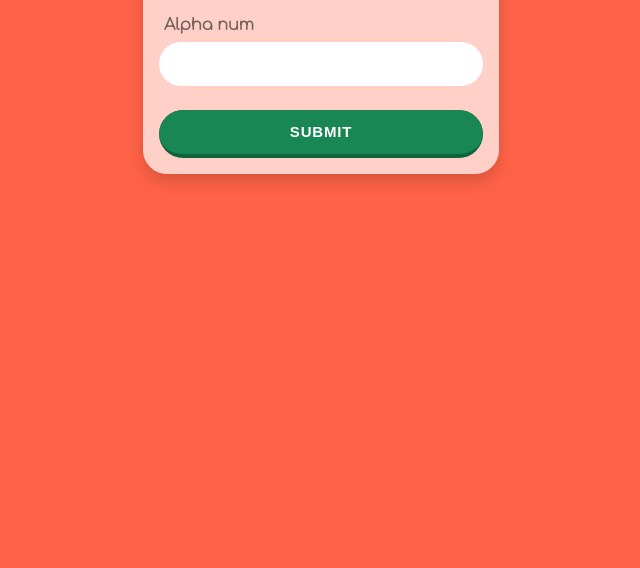
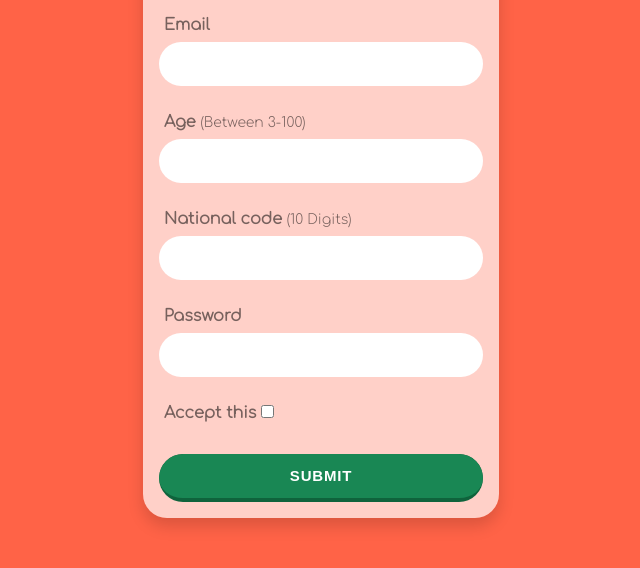
Before and after one commit to upjs/facile-validator, a website built with Vite: page playground/index.html in a window 1280 px wide. Shown: the part 114-682 px from the top of the page, without its empty margins (319-959 px from the left). Built offline with nearby package versions, Linux system fonts and the light colour scheme.

Commit message:
chore: add online demo

```diff
--- a/package.json
+++ b/package.json
@@ -31,6 +31,7 @@
   ],
   "scripts": {
     "dev": "vite --config ./playground/vite.config.ts",
+    "deploy": "vite --config ./playground/vite.config.ts build",
     "build": "tsc && vite build",
     "preview": "vite preview",
     "lint": "eslint --ext .ts,vue --ignore-path .gitignore .",
--- a/playground/index.html
+++ b/playground/index.html
@@ -17,41 +17,31 @@
 
             <div class="card-body">
               <div class="mb-4">
-                <label>Alpha num</label>
-                <input class="form-control" type="text" data-rules="num-dash" />
+                <label>Email</label>
+                <input class="form-control" type="text" data-rules="required-if:password" />
               </div>
 
-              <!-- <div class="mb-4">
-                <label>Email</label>
-                <input class="form-control" type="text" data-rules="required-if:password" />
-              </div> -->
-
-              <!-- <div class="mb-4">
+              <div class="mb-4">
                 <label>Age</label>
                 <small>(Between 3-100)</small>
                 <input class="form-control" type="text" data-rules="required|number|between:3,100" />
-              </div> -->
+              </div>
 
-              <!-- <div class="mb-4">
+              <div class="mb-4">
                 <label>National code</label>
                 <small>(10 Digits)</small>
                 <input class="form-control" type="text" data-rules="required|digits:10" />
-              </div> -->
+              </div>
 
-              <!-- <div class="mb-4">
+              <div class="mb-4">
                 <label>Password</label>
                 <input id="password" class="form-control" type="password" data-rules="required|string|min-length:5" />
-              </div> -->
+              </div>
 
-              <!-- <div class="mb-4">
-                <label>Avatar</label>
-                <input type="file" data-rules="required|image" />
-              </div> -->
-
-              <!-- <div class="mb-4">
+              <div class="mb-4">
                 <label for="must-be-accepted">Accept this</label>
                 <input id="must-be-accepted" type="checkbox" data-rules="accepted" />
-              </div> -->
+              </div>
 
               <button>Submit</button>
             </div>
--- a/playground/vite.config.ts
+++ b/playground/vite.config.ts
@@ -6,4 +6,6 @@ export default defineConfig({
   ...viteConfig,
   root: resolve(__dirname, './'),
   publicDir: resolve(__dirname, './public'),
+  build: undefined,
+  base: 'https://upjs.github.io/easy-html-form-validator/',
 });
```
Also changed, not shown: .github/workflows/deploy.yml (added).
